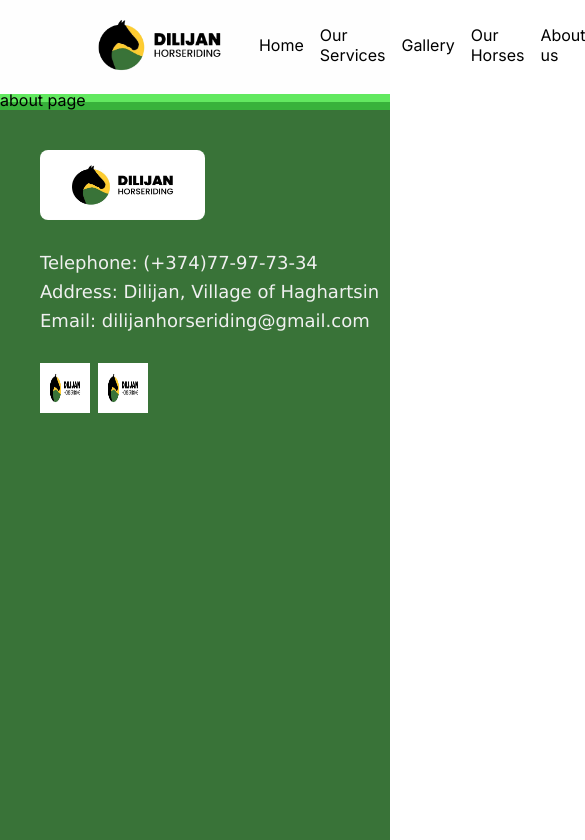
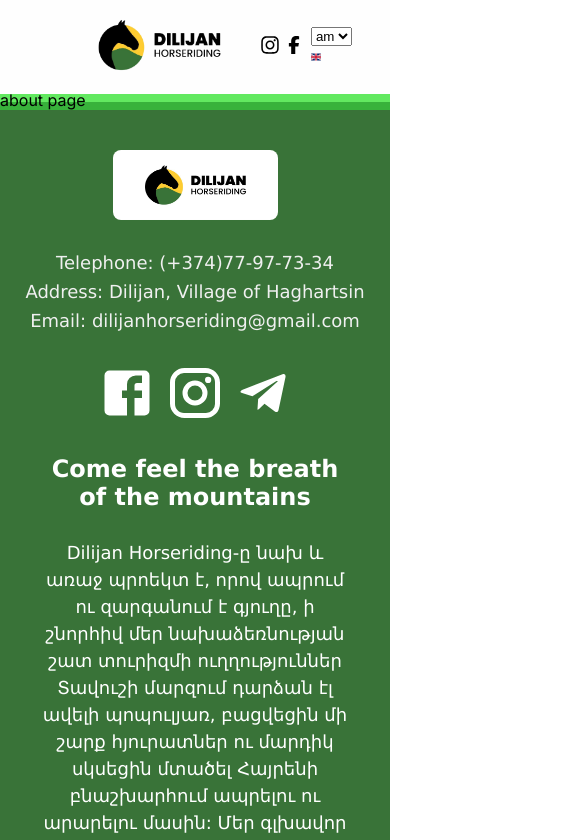
Before and after one commit to VaheHovakimyan/dilijan-horse-riding, a Next.js app: page /en/about in a window 390 px wide. Shown: the top 840 px of the page, 585 px wide, since content can reach past the window. Built offline with nearby package versions, Linux system fonts and the light colour scheme.

Commit message:
icons change and some functionality for responsive design

```diff
--- a/package.json
+++ b/package.json
@@ -9,9 +9,13 @@
     "lint": "next lint"
   },
   "dependencies": {
+    "@emotion/react": "^11.11.4",
+    "@emotion/styled": "^11.11.5",
     "@fortawesome/fontawesome-svg-core": "^6.5.2",
     "@fortawesome/free-solid-svg-icons": "^6.5.2",
     "@fortawesome/react-fontawesome": "^0.2.2",
+    "@mui/icons-material": "^5.16.1",
+    "@mui/material": "^5.16.1",
     "accept-language": "^3.0.18",
     "classnames": "^2.5.1",
     "i18next": "^23.11.5",
--- a/src/app/_lib/common/ui/pages/HomePageNew/galleryHome/GalleryHome.module.scss
+++ b/src/app/_lib/common/ui/pages/HomePageNew/galleryHome/GalleryHome.module.scss
@@ -32,6 +32,8 @@
 
 // Style
 
+.gallery_home_main {
+  margin: 0 40px;
   .gallery_home {
     max-width: 1440px;
     margin: 40px auto;
@@ -44,3 +46,4 @@
       grid-template-columns: 1fr 3fr 2fr;
     }
   }
+}
--- a/src/app/_lib/common/ui/pages/HomePageNew/galleryHome/GalleryHome.tsx
+++ b/src/app/_lib/common/ui/pages/HomePageNew/galleryHome/GalleryHome.tsx
@@ -8,7 +8,9 @@
 export const GalleryHome = ({ }: {}) => {
 
   return (
+    <div className={style.gallery_home_main}>
       <div className={style.gallery_home}>
+
         <div className={style.gallery_home_main_1}>
           <div className={style.gallery_home_main_item}>
             <div className={style.gallery_home_main_item_opacity}></div>
@@ -20,6 +22,7 @@
             <div className={style.gallery_home_main_item_opacity}></div>
           </div>
         </div>
+
         <div className={style.gallery_home_main_2}>
           <div className={style.gallery_home_main_item}>
             <div className={style.gallery_home_main_item_opacity}></div>
@@ -34,6 +37,7 @@
           </div>
         </div>
       </div>
+    </div>
   );
 };
 
--- a/src/app/_lib/common/ui/scss/variables/variables.scss
+++ b/src/app/_lib/common/ui/scss/variables/variables.scss
@@ -1,7 +1,7 @@
 $breakpoint_desktop: 1600px;
 $breakpoint_notebook: 1430px;
-$breakpoint_Ipad_pro: 1150px;
-$breakpoint_Laptop: 900px;
+$breakpoint_Ipad_pro: 1200px;
+$breakpoint_Laptop: 991px;
 $breakpoint_bg_mobile: 650px;
 $breakpoint_st_mobile: 420px;
 $breakpoint_sm_mobile: 330px;
--- a/src/app/_lib/common/ui/shared/Footer/Footer.tsx
+++ b/src/app/_lib/common/ui/shared/Footer/Footer.tsx
@@ -4,14 +4,18 @@
 import Image from "next/image";
 
 import style from "./Footer.module.scss";
+import mediaStyle from './FooterMedia.module.scss';
 import footer_logo from '../../assets/images/header_logo_.jpg';
+import FacebookIcon from '@mui/icons-material/Facebook';
+import InstagramIcon from '@mui/icons-material/Instagram';
+import TelegramIcon from '@mui/icons-material/Telegram';
 
 export const Footer = ({ }: {}) => {
 
   return (
-    <div className={style.footer_main}>
-      <div className={style.footer_main_flex}>
-        <div className={style.footer_logo_social_flex}>
+    <div className={`${style.footer_main} ${mediaStyle.footer_main}`}>
+      <div className={`${style.footer_main_flex} ${mediaStyle.footer_main_flex}`}>
+        <div className={`${style.footer_logo_social_flex} ${mediaStyle.footer_logo_social_flex}`}>
           <Image
             src={footer_logo}
             width={165}
@@ -19,15 +23,16 @@
             alt="header logo"
             className={style.footer_logo}
           />
-          <div className={style.footer_social_div}>
-            <div className={style.footer_social_contacts_div}>
+          <div className={`${style.footer_social_div} ${mediaStyle.footer_social_div}`}>
+            <div className={`${style.footer_social_contacts_div} ${mediaStyle.footer_social_contacts_div}`}>
               <p className={style.footer_social_contact}>Telephone: (+374)77-97-73-34</p>
               <p className={style.footer_social_contact}>Address: Dilijan, Village of Haghartsin</p>
               <p className={style.footer_social_contact}>Email: dilijanhorseriding@gmail.com</p>
             </div>
-            <div className={style.footer_social_icons_div}>
-              <img src={footer_logo.src} alt="instagram_icon" width={50} height={50} />
-              <img src={footer_logo.src} alt="instagram_icon" width={50} height={50} />
+            <div className={`${style.footer_social_icons_div} ${mediaStyle.footer_social_icons_div}`}>
+              <FacebookIcon sx={{ fontSize: 60, color: "white" }} />
+              <InstagramIcon sx={{ fontSize: 60, color: "white" }} />
+              <TelegramIcon sx={{ fontSize: 60, color: "white" }} />
             </div>
           </div>
         </div>
--- /dev/null
+++ b/src/app/_lib/common/ui/shared/Footer/FooterMedia.module.scss
@@ -0,0 +1,26 @@
+// Imports
+
+@import "../../scss/variables/variables.scss";
+@import "../../scss/variables/breakpoints.scss";
+
+// Media
+
+@include Ipad_pro {
+  .footer_main {
+    .footer_main_flex {
+      flex-direction: column;
+      align-items: center;
+      .footer_logo_social_flex{
+        align-items: center;
+        .footer_social_div{
+          .footer_social_contacts_div{
+            text-align: center;
+          }
+          .footer_social_icons_div{
+            justify-content: center;
+          }
+        }
+      }
+    }
+  }
+}
--- a/src/app/_lib/common/ui/shared/Header/Header.tsx
+++ b/src/app/_lib/common/ui/shared/Header/Header.tsx
@@ -7,6 +7,7 @@
 import instagram_icon from '../../assets/icons/social/instagram_icon.svg';
 import en_icon from '../../assets/icons/flags/en_icon.svg';
 import style from "./Header.module.scss";
+import mediaStyle from './HeaderMedia.module.scss';
 
 
 export const Header = ({
@@ -25,20 +26,25 @@
     { name: "Korean", code: "ko", label: "KOR" },
   ];
 
-  const faFacebookF = "facebook-f"
+  const faFacebookF = "facebook-f";
+
+  const midHeader = `${style.routes_div} ${mediaStyle.routes_div}`;
+
+  console.log();
+
 
   return (
-    <div className={style.header}>
+    <div className={`${style.header} ${mediaStyle.header}`}>
       <header>
-        <div className={style.header_flex}>
-          <div className={style.header_content}>
+        <div className={`${style.header_flex} ${mediaStyle.header_flex}`}>
+          <div className={`${style.header_content} ${mediaStyle.header_content}`}>
             <Image
               src={header_logo}
               width={205}
               height={90}
               alt="header logo"
             />
-            <div className={style.routes_div}>
+            <div className={midHeader}>
               <p>Home</p>
               <p>Our Services</p>
               <p>Gallery</p>
--- a/src/app/_lib/common/ui/shared/Header/HeaderMedia.module.scss
+++ b/src/app/_lib/common/ui/shared/Header/HeaderMedia.module.scss
@@ -0,0 +1,18 @@
+// Imports
+
+@import "../../scss/variables/variables.scss";
+@import "../../scss/variables/breakpoints.scss";
+
+// Media
+
+@include Laptop {
+  .header {
+    .header_flex {
+      .header_content {
+        .routes_div {
+          display: none;
+        }
+      }
+    }
+  }
+}
```
Also changed, not shown: 1 other file (tests, documents, lock files or other folders). Lines whose indentation alone changed are shown as unchanged.
